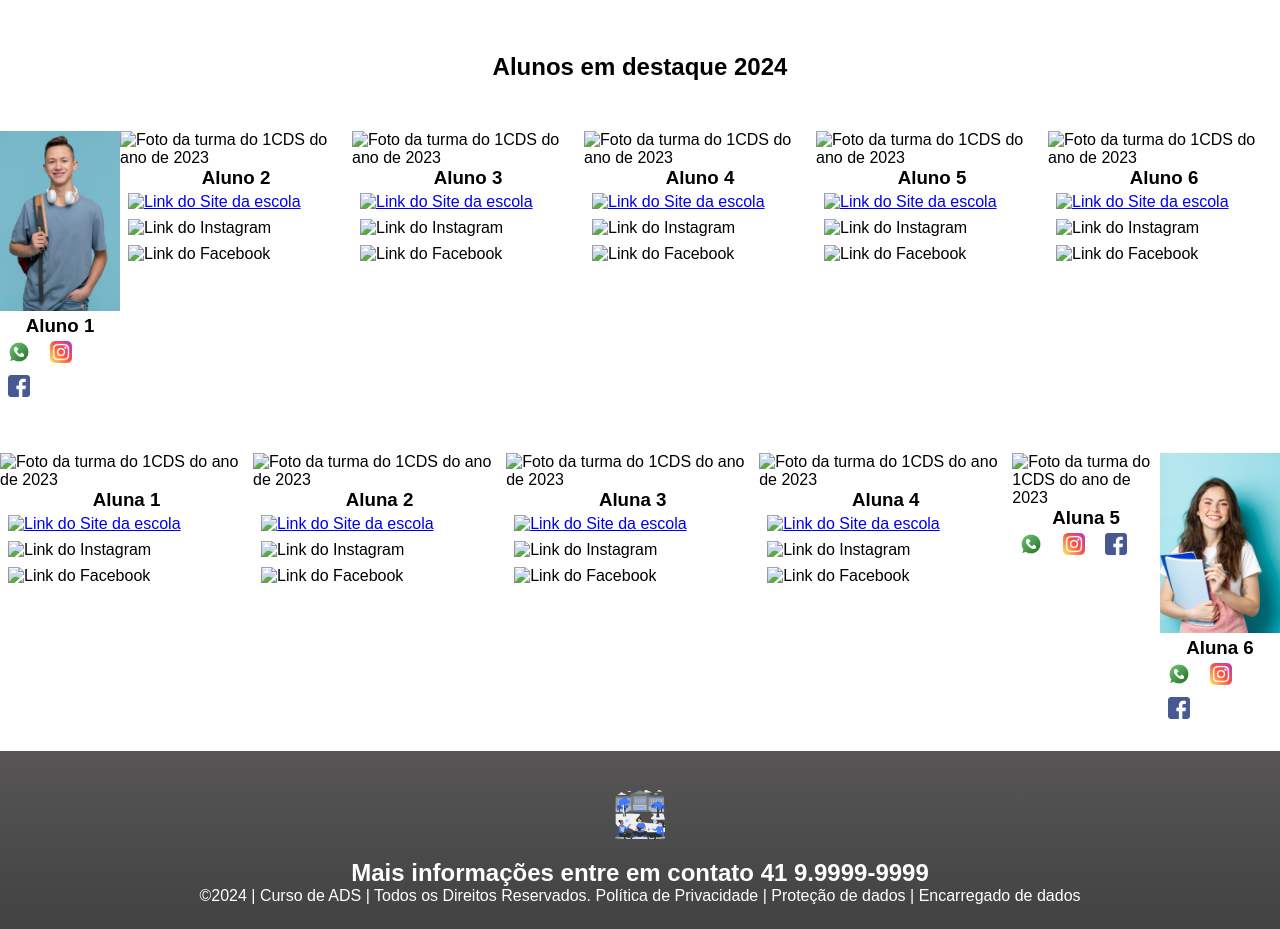
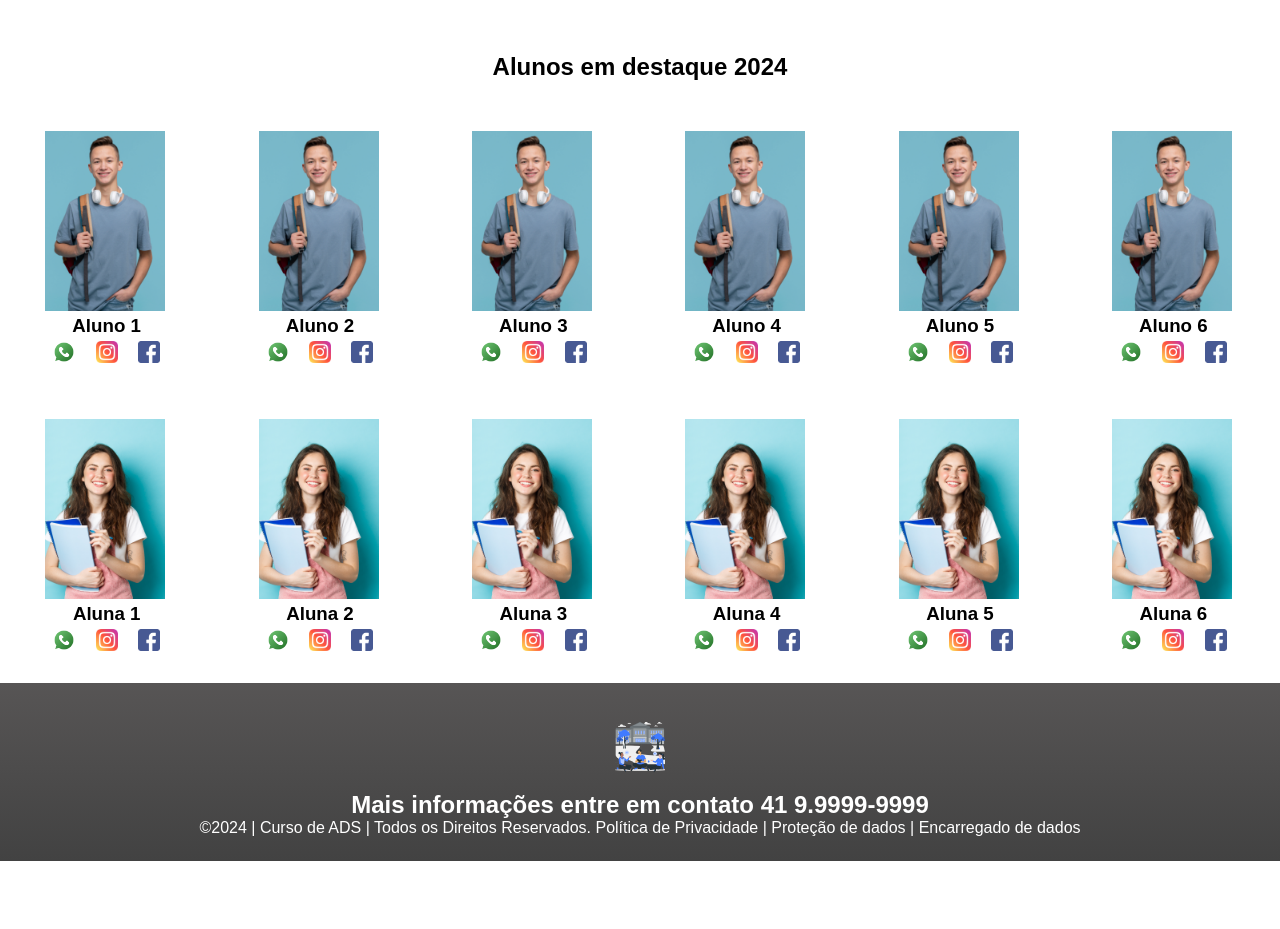
Before and after one commit to Sh9gun/pagina_2CDS, a plain HTML site: page index.html in a window 1280 px wide. Shown: the part 830-1759 px from the top of the page. After the commit the page ends 1691 px from the top, so only its background shows below. Drawn offline with Linux system fonts and the light colour scheme.

Commit message:
confirmar

```diff
--- a/index.html
+++ b/index.html
@@ -40,50 +40,50 @@
           </div>
 
           <div class="estudante-div">
-            <img class="estudante-imagem" src="estudante_menino.png" alt="Foto da turma do 1CDS do ano de 2023">
+            <img class="estudante-imagem" src="estudante_menino_1.png" alt="Foto da turma do 1CDS do ano de 2023">
             <h3 class="estudante-nome">Aluno 2</h3>
             <a href="https://cursos.alura.com.br/dashboard">
             <p> </p>
-            <img class="estudante-icone" src="whatsapp.png" alt="Link do Site da escola"></a>
-            <img class="estudante-icone" src="instagram.png" alt="Link do Instagram">
-            <img class="estudante-icone" src="facebook.png" alt="Link do Facebook">
+            <img class="estudante-icone" src="whatsapp (2).png" alt="Link do Site da escola"></a>
+            <img class="estudante-icone" src="instagram (1).png" alt="Link do Instagram">
+            <img class="estudante-icone" src="facebook (1).png" alt="Link do Facebook">
         </div>
 
         <div class="estudante-div">
-            <img class="estudante-imagem" src="estudante_menino.png" alt="Foto da turma do 1CDS do ano de 2023">
+            <img class="estudante-imagem" src="estudante_menino_1.png" alt="Foto da turma do 1CDS do ano de 2023">
             <h3 class="estudante-nome">Aluno 3</h3>
             <a href="https://cursos.alura.com.br/dashboard">
             <p> </p>
-            <img class="estudante-icone" src="whatsapp.png" alt="Link do Site da escola"></a>
-            <img class="estudante-icone" src="instagram.png" alt="Link do Instagram">
-            <img class="estudante-icone" src="facebook.png" alt="Link do Facebook">
+            <img class="estudante-icone" src="whatsapp (2).png" alt="Link do Site da escola"></a>
+            <img class="estudante-icone" src="instagram (1).png" alt="Link do Instagram">
+            <img class="estudante-icone" src="facebook (1).png" alt="Link do Facebook">
         </div>
         <div class="estudante-div">
-            <img class="estudante-imagem" src="estudante_menino.png" alt="Foto da turma do 1CDS do ano de 2023">
+            <img class="estudante-imagem" src="estudante_menino_1.png" alt="Foto da turma do 1CDS do ano de 2023">
             <h3 class="estudante-nome">Aluno 4</h3>
             <a href="https://cursos.alura.com.br/dashboard">
             <p> </p>
-            <img class="estudante-icone" src="whatsapp.png" alt="Link do Site da escola"></a>
-            <img class="estudante-icone" src="instagram.png" alt="Link do Instagram">
-            <img class="estudante-icone" src="facebook.png" alt="Link do Facebook">
+            <img class="estudante-icone" src="whatsapp (2).png" alt="Link do Site da escola"></a>
+            <img class="estudante-icone" src="instagram (1).png" alt="Link do Instagram">
+            <img class="estudante-icone" src="facebook (1).png" alt="Link do Facebook">
         </div>
         <div class="estudante-div">
-            <img class="estudante-imagem" src="estudante_menino.png" alt="Foto da turma do 1CDS do ano de 2023">
+            <img class="estudante-imagem" src="estudante_menino_1.png" alt="Foto da turma do 1CDS do ano de 2023">
             <h3 class="estudante-nome">Aluno 5</h3>
             <a href="https://cursos.alura.com.br/dashboard">
             <p> </p>
-            <img class="estudante-icone" src="whatsapp.png" alt="Link do Site da escola"></a>
-            <img class="estudante-icone" src="instagram.png" alt="Link do Instagram">
-            <img class="estudante-icone" src="facebook.png" alt="Link do Facebook">
+            <img class="estudante-icone" src="whatsapp (2).png" alt="Link do Site da escola"></a>
+            <img class="estudante-icone" src="instagram (1).png" alt="Link do Instagram">
+            <img class="estudante-icone" src="facebook (1).png" alt="Link do Facebook">
         </div>
       <div class="estudante-div">
-          <img class="estudante-imagem" src="estudante_menino.png" alt="Foto da turma do 1CDS do ano de 2023">
+          <img class="estudante-imagem" src="estudante_menino_1.png" alt="Foto da turma do 1CDS do ano de 2023">
                 <h3 class="estudante-nome">Aluno 6</h3>
                 <a href="https://cursos.alura.com.br/dashboard">
                     <p> </p>
-                      <img class="estudante-icone" src="whatsapp.png" alt="Link do Site da escola"></a>
-                      <img class="estudante-icone" src="instagram.png" alt="Link do Instagram">
-                      <img class="estudante-icone" src="facebook.png" alt="Link do Facebook">
+                      <img class="estudante-icone" src="whatsapp (2).png" alt="Link do Site da escola"></a>
+                      <img class="estudante-icone" src="instagram (1).png" alt="Link do Instagram">
+                      <img class="estudante-icone" src="facebook (1).png" alt="Link do Facebook">
            </div>
           </div>
         </section>
@@ -91,45 +91,45 @@
         <section class="estudante">
           <div class="estudantes_todos">
           <div class="estudante-div">
-          <img class="estudante-imagem" src="estudante_menina.png" alt="Foto da turma do 1CDS do ano de 2023">
+          <img class="estudante-imagem" src="estudante_menina_1.png" alt="Foto da turma do 1CDS do ano de 2023">
           <h3 class="estudante-nome">Aluna 1</h3>
           <a href="https://cursos.alura.com.br/dashboard">
           <p> </p>
-          <img class="estudante-icone" src="whatsapp.png" alt="Link do Site da escola"></a>
-          <img class="estudante-icone" src="instagram.png" alt="Link do Instagram">
-          <img class="estudante-icone" src="facebook.png" alt="Link do Facebook">
+          <img class="estudante-icone" src="whatsapp (2).png" alt="Link do Site da escola"></a>
+          <img class="estudante-icone" src="instagram (1).png" alt="Link do Instagram">
+          <img class="estudante-icone" src="facebook (1).png" alt="Link do Facebook">
       </div>
 
       <div class="estudante-div">
-        <img class="estudante-imagem" src="estudante_menina.png" alt="Foto da turma do 1CDS do ano de 2023">
+        <img class="estudante-imagem" src="estudante_menina_1.png" alt="Foto da turma do 1CDS do ano de 2023">
         <h3 class="estudante-nome">Aluna 2</h3>
         <a href="https://cursos.alura.com.br/dashboard">
         <p> </p>
-        <img class="estudante-icone" src="whatsapp.png" alt="Link do Site da escola"></a>
-        <img class="estudante-icone" src="instagram.png" alt="Link do Instagram">
-        <img class="estudante-icone" src="facebook.png" alt="Link do Facebook">
+        <img class="estudante-icone" src="whatsapp (2).png" alt="Link do Site da escola"></a>
+        <img class="estudante-icone" src="instagram (1).png" alt="Link do Instagram">
+        <img class="estudante-icone" src="facebook (1).png" alt="Link do Facebook">
     </div>
 
     <div class="estudante-div">
-        <img class="estudante-imagem" src="estudante_menina.png" alt="Foto da turma do 1CDS do ano de 2023">
+        <img class="estudante-imagem" src="estudante_menina_1.png" alt="Foto da turma do 1CDS do ano de 2023">
         <h3 class="estudante-nome">Aluna 3</h3>
         <a href="https://cursos.alura.com.br/dashboard">
         <p> </p>
-        <img class="estudante-icone" src="whatsapp.png" alt="Link do Site da escola"></a>
-        <img class="estudante-icone" src="instagram.png" alt="Link do Instagram">
-        <img class="estudante-icone" src="facebook.png" alt="Link do Facebook">
+        <img class="estudante-icone" src="whatsapp (2).png" alt="Link do Site da escola"></a>
+        <img class="estudante-icone" src="instagram (1).png" alt="Link do Instagram">
+        <img class="estudante-icone" src="facebook (1).png" alt="Link do Facebook">
     </div>
     <div class="estudante-div">
-        <img class="estudante-imagem" src="estudante_menina.png" alt="Foto da turma do 1CDS do ano de 2023">
+        <img class="estudante-imagem" src="estudante_menina_1.png" alt="Foto da turma do 1CDS do ano de 2023">
         <h3 class="estudante-nome">Aluna 4</h3>
         <a href="https://cursos.alura.com.br/dashboard">
         <p> </p>
-        <img class="estudante-icone" src="whatsapp.png" alt="Link do Site da escola"></a>
-        <img class="estudante-icone" src="instagram.png" alt="Link do Instagram">
-        <img class="estudante-icone" src="facebook.png" alt="Link do Facebook">
+        <img class="estudante-icone" src="whatsapp (2).png" alt="Link do Site da escola"></a>
+        <img class="estudante-icone" src="instagram (1).png" alt="Link do Instagram">
+        <img class="estudante-icone" src="facebook (1).png" alt="Link do Facebook">
     </div>
     <div class="estudante-div">
-        <img class="estudante-imagem" src="estudante_menina.png" alt="Foto da turma do 1CDS do ano de 2023">
+        <img class="estudante-imagem" src="estudante_menina_1.png" alt="Foto da turma do 1CDS do ano de 2023">
         <h3 class="estudante-nome">Aluna 5</h3>
         <a href="https://cursos.alura.com.br/dashboard">
         <p> </p>
```
